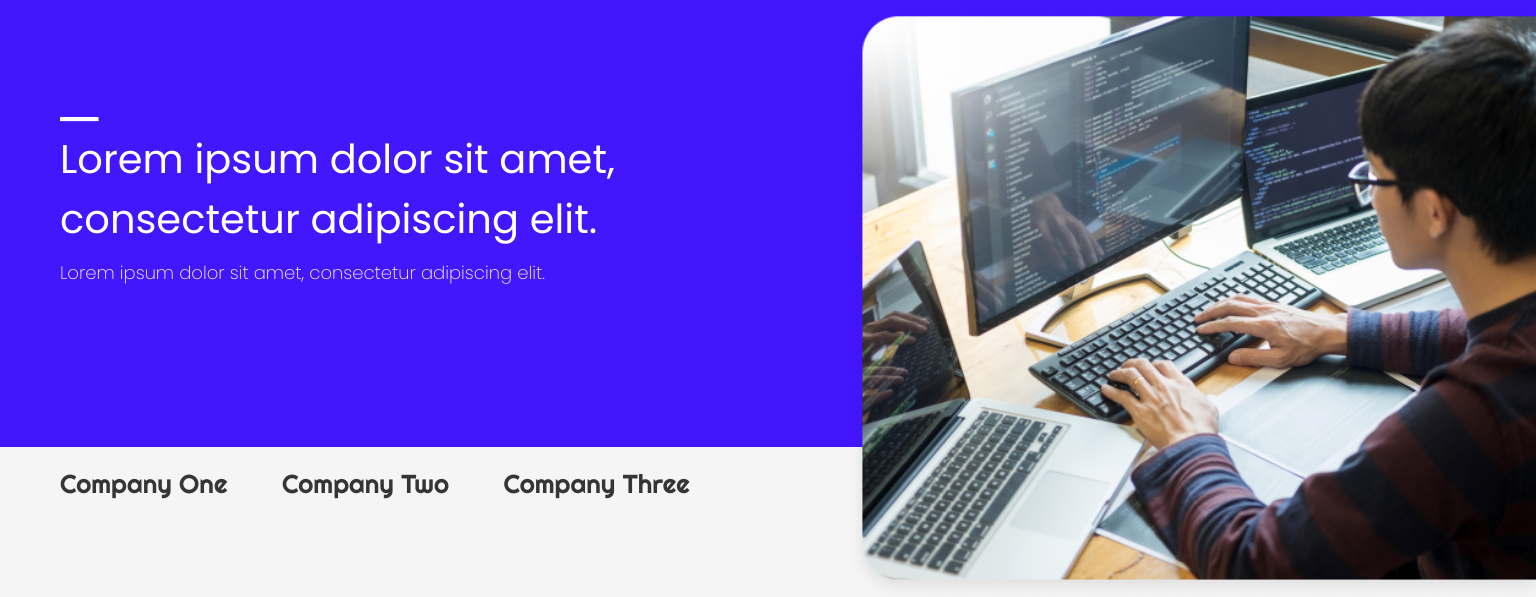
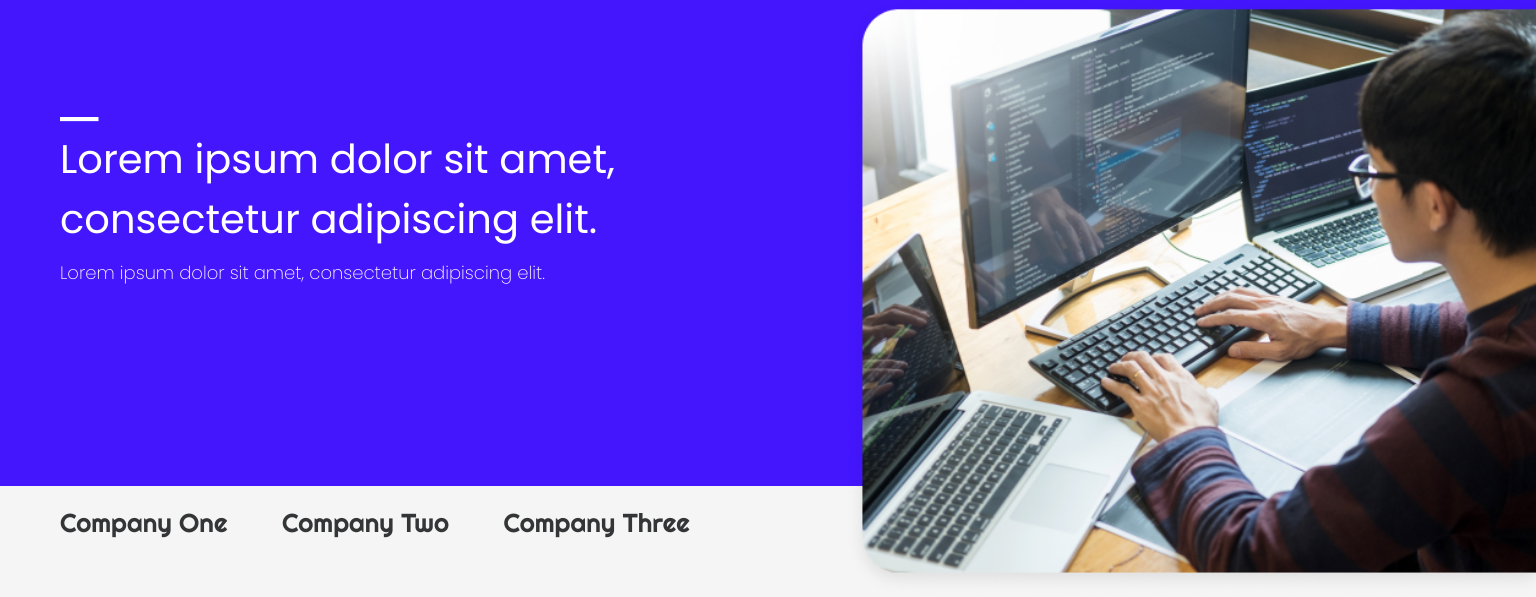
Before and after one commit to Aadi-11/Project-09, a plain HTML site: page index.html in a window 1536 px wide. Shown: the part 103-700 px from the top of the page. Drawn offline with Linux system fonts and the light colour scheme.

Commit message:
header-text(responsive)

```diff
--- a/style.css
+++ b/style.css
@@ -13,7 +13,7 @@ body {
 }
 
 header {
-  height: 550px;
+  /* height: min(550px); */
   background-color: #4416FE;
 }
 
@@ -49,8 +49,9 @@ nav {
 .header-text {
   color: #fff;
   margin-left: 60px;
-  float: left;
+  /* float: left; */
   margin-top: 100px;
+  padding-bottom: 200px;
 }
 
 .header-text h2 {
@@ -65,8 +66,17 @@ nav {
 }
 
 .header-image {
+  /* display: none; */
   float: right;
-  height: 600px;
+  height: min(600px);
+}
+
+@media (min-width: 1370px) {
+  .header-image {
+    position: absolute;
+    top: 100px;
+    right: 0px;
+  }
 }
 
 .companies {
```
